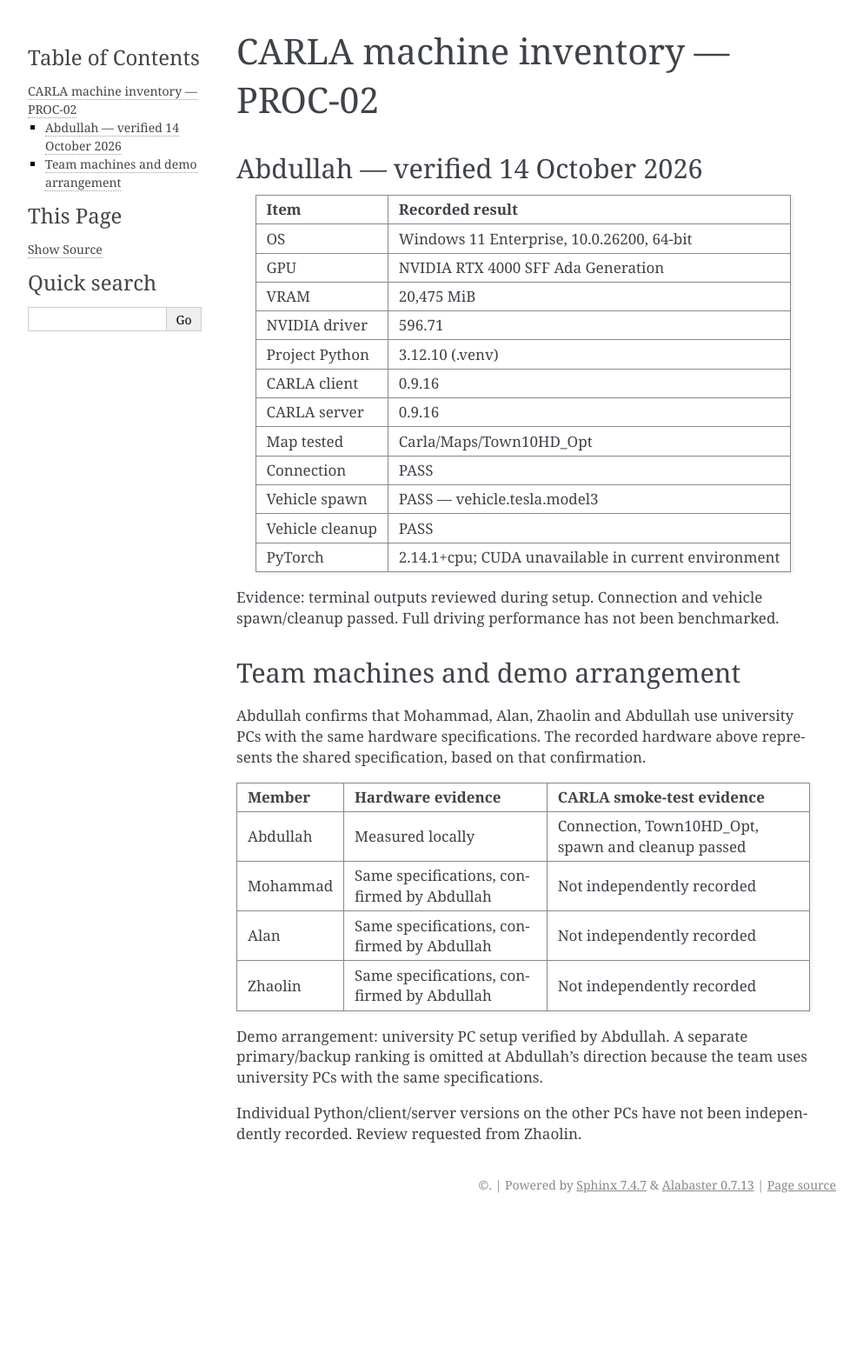
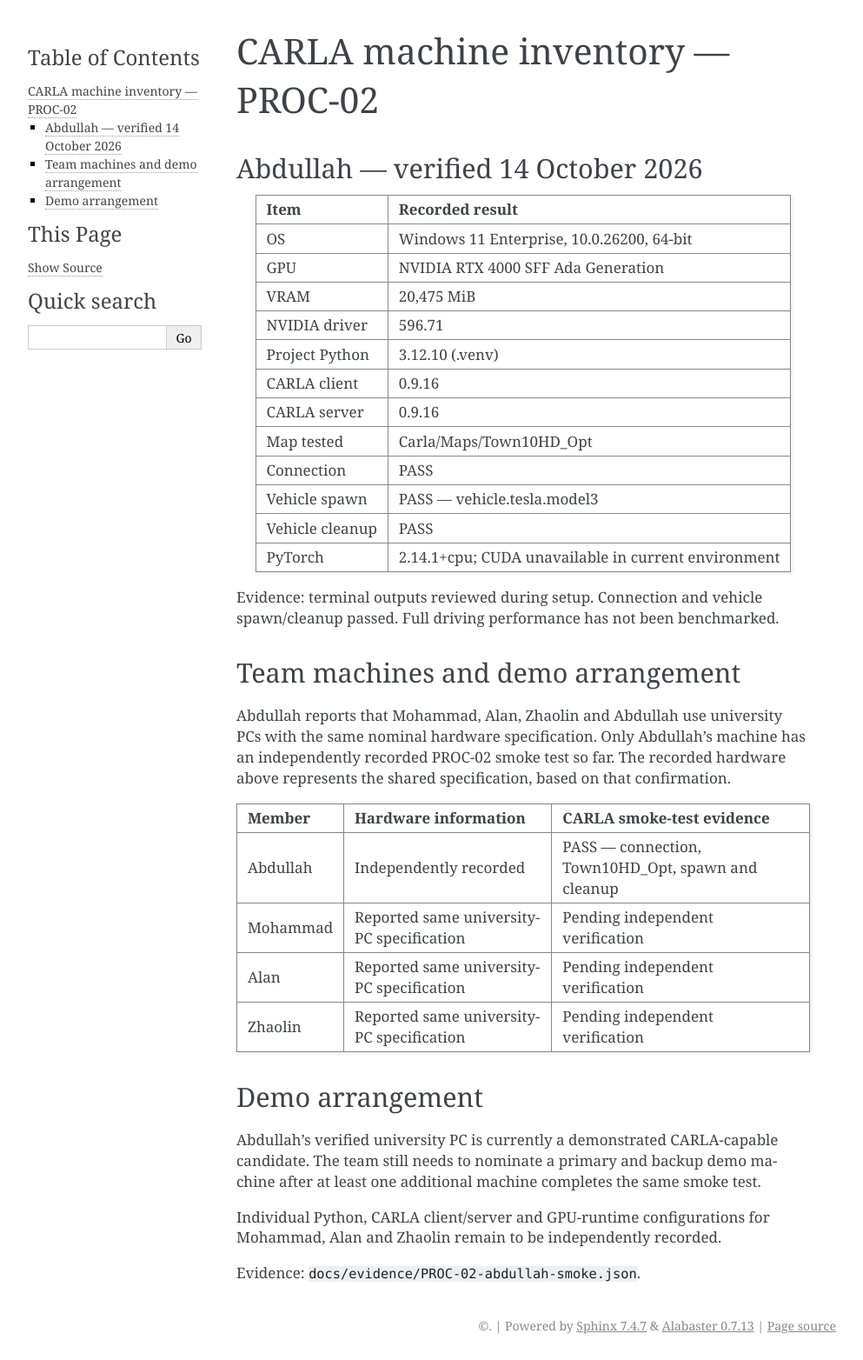
Before and after one commit to kkaaman/kkaaman-elec5308-a2-mo, a Sphinx documentation site: the page built from docs/machines.md, in a window 1280 px wide. Shown: the whole page at 87% size, without its empty margins (148-1141 px from the left). Built offline with Sphinx 7.4.7, drawn with Linux system fonts in a browser that asks for light colours; before the commit the page ends 1402 px from its top, so only the background shows below that.

Commit message:
docs(PROC-02): add machine evidence and documentation

```diff
--- a/docs/index.rst
+++ b/docs/index.rst
@@ -21,6 +21,7 @@
 
    repository_setup
    decisions
+   machines
    assets
    acceptance
    depth-association
--- a/docs/machines.md
+++ b/docs/machines.md
@@ -23,20 +23,25 @@
 
 ## Team machines and demo arrangement
 
-Abdullah confirms that Mohammad, Alan, Zhaolin and Abdullah use university
-PCs with the same hardware specifications. The recorded hardware above
+Abdullah reports that Mohammad, Alan, Zhaolin and Abdullah use university PCs
+with the same nominal hardware specification. Only Abdullah's machine has an
+independently recorded PROC-02 smoke test so far. The recorded hardware above
 represents the shared specification, based on that confirmation.
 
-| Member | Hardware evidence | CARLA smoke-test evidence |
+| Member | Hardware information | CARLA smoke-test evidence |
 |---|---|---|
-| Abdullah | Measured locally | Connection, Town10HD_Opt, spawn and cleanup passed |
-| Mohammad | Same specifications, confirmed by Abdullah | Not independently recorded |
-| Alan | Same specifications, confirmed by Abdullah | Not independently recorded |
-| Zhaolin | Same specifications, confirmed by Abdullah | Not independently recorded |
+| Abdullah | Independently recorded | PASS — connection, Town10HD_Opt, spawn and cleanup |
+| Mohammad | Reported same university-PC specification | Pending independent verification |
+| Alan | Reported same university-PC specification | Pending independent verification |
+| Zhaolin | Reported same university-PC specification | Pending independent verification |
 
-Demo arrangement: university PC setup verified by Abdullah.
-A separate primary/backup ranking is omitted at Abdullah's direction
-because the team uses university PCs with the same specifications.
+## Demo arrangement
 
-Individual Python/client/server versions on the other PCs have not been
-independently recorded. Review requested from Zhaolin.
+Abdullah's verified university PC is currently a demonstrated CARLA-capable
+candidate. The team still needs to nominate a primary and backup demo machine
+after at least one additional machine completes the same smoke test.
+
+Individual Python, CARLA client/server and GPU-runtime configurations for
+Mohammad, Alan and Zhaolin remain to be independently recorded.
+
+Evidence: `docs/evidence/PROC-02-abdullah-smoke.json`.
```
Also changed, not shown: docs/evidence/PROC-02-abdullah-smoke.json (added, +28 -0 lines).
